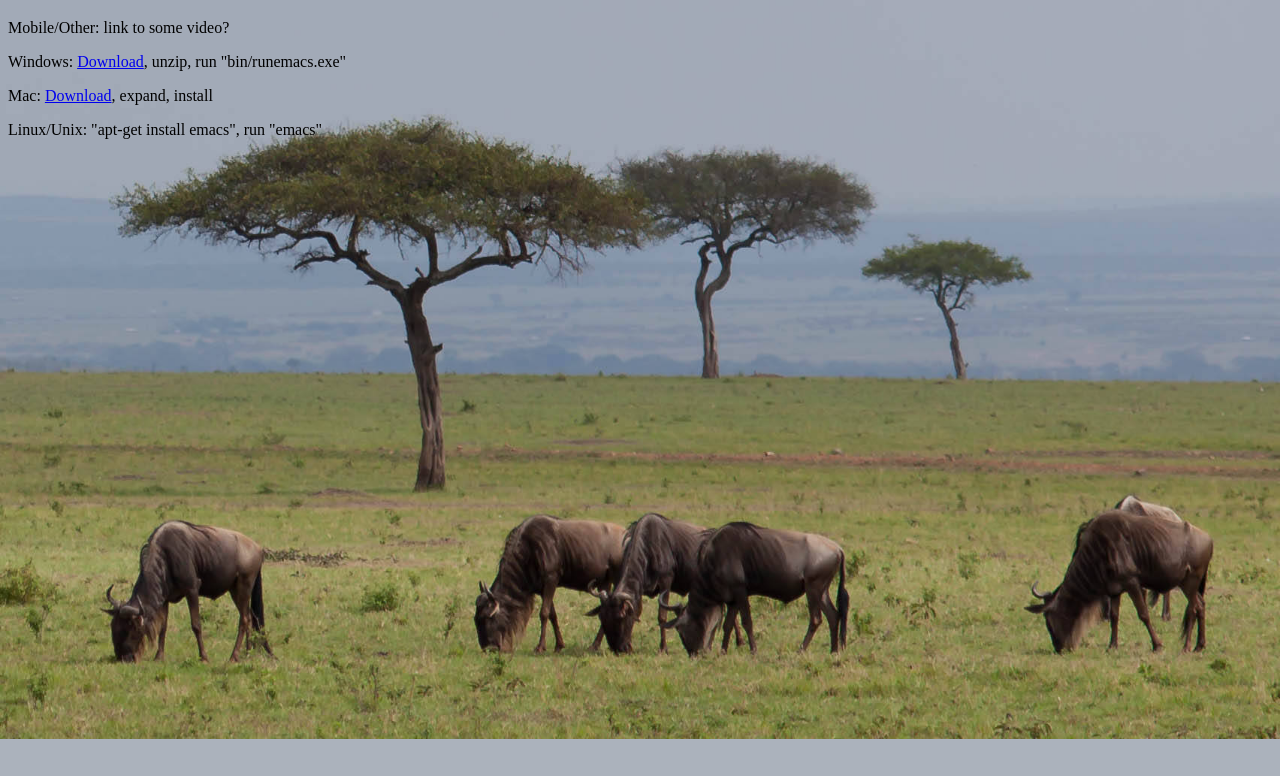
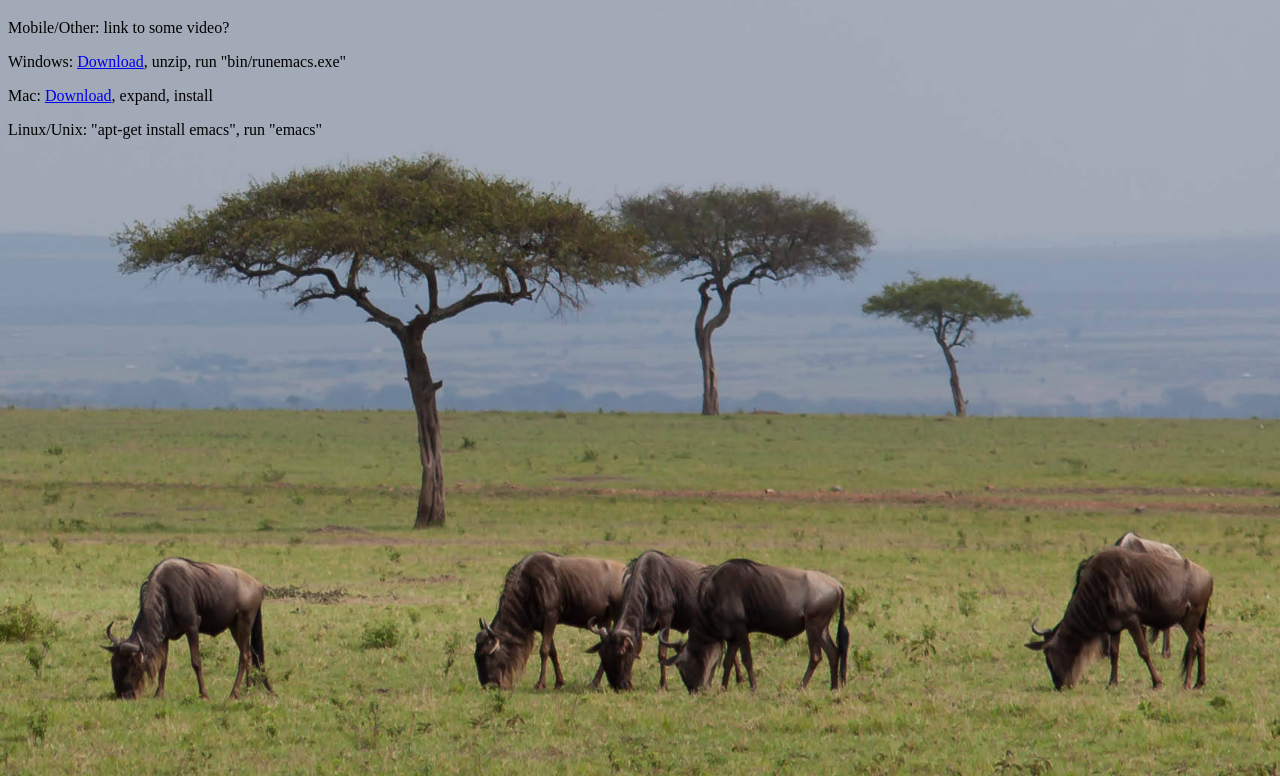
Before and after one commit to ajschumacher/emacs.link, a plain HTML site: page index.html in a window 1280 px wide. Shown: the part 61-837 px from the top of the page. Before the commit the page ends 800 px from the top, so only its background shows below. Drawn offline with Linux system fonts and the light colour scheme.

Commit message:
better background sizing for non-overlap

```diff
--- a/index.html
+++ b/index.html
@@ -30,18 +30,21 @@
       Linux/Unix: "apt-get install emacs", run "emacs"
     </p>
     <script type="text/javascript">
+     var html = document.getElementsByTagName('html')[0];
+     var htmlStyle = window.getComputedStyle(html);
+     var body = document.getElementsByTagName('body')[0];
+     var bodyStyle = window.getComputedStyle(body);
      var niceSize = function () {
-       var html = document.getElementsByTagName('html')[0];
-       var style = window.getComputedStyle(html);
-       var width = parseInt(style.getPropertyValue("width").slice(0, -2));
-       var height = window.innerHeight;
-       // var body = document.getElementsByTagName('body')[0];
-       // depends on background image being 1704 wide by 2416 tall
-       html.style.minHeight = Math.max(height,
-                                       Math.min(800,
-                                                Math.ceil(width * 2416 / 1704))) +
-                              "px";
-       // the 800 should be the sum of tree height and content height~
+       var width = parseInt(htmlStyle.getPropertyValue("width")
+                                     .replace('px', ''));
+       var contentHeight = parseInt(bodyStyle.getPropertyValue("height")
+                                             .replace('px', ''));
+       var windowHeight = window.innerHeight;
+       // background image is 1704 wide by 2416 tall
+       // and tree part is about 876 tall
+       var treeHeight = Math.ceil(width * 876 / 1704);
+       var necessaryHeight = contentHeight + treeHeight;
+       html.style.minHeight = Math.max(windowHeight, necessaryHeight) + "px";
      };
      niceSize();
      window.addEventListener("resize", niceSize);
```
